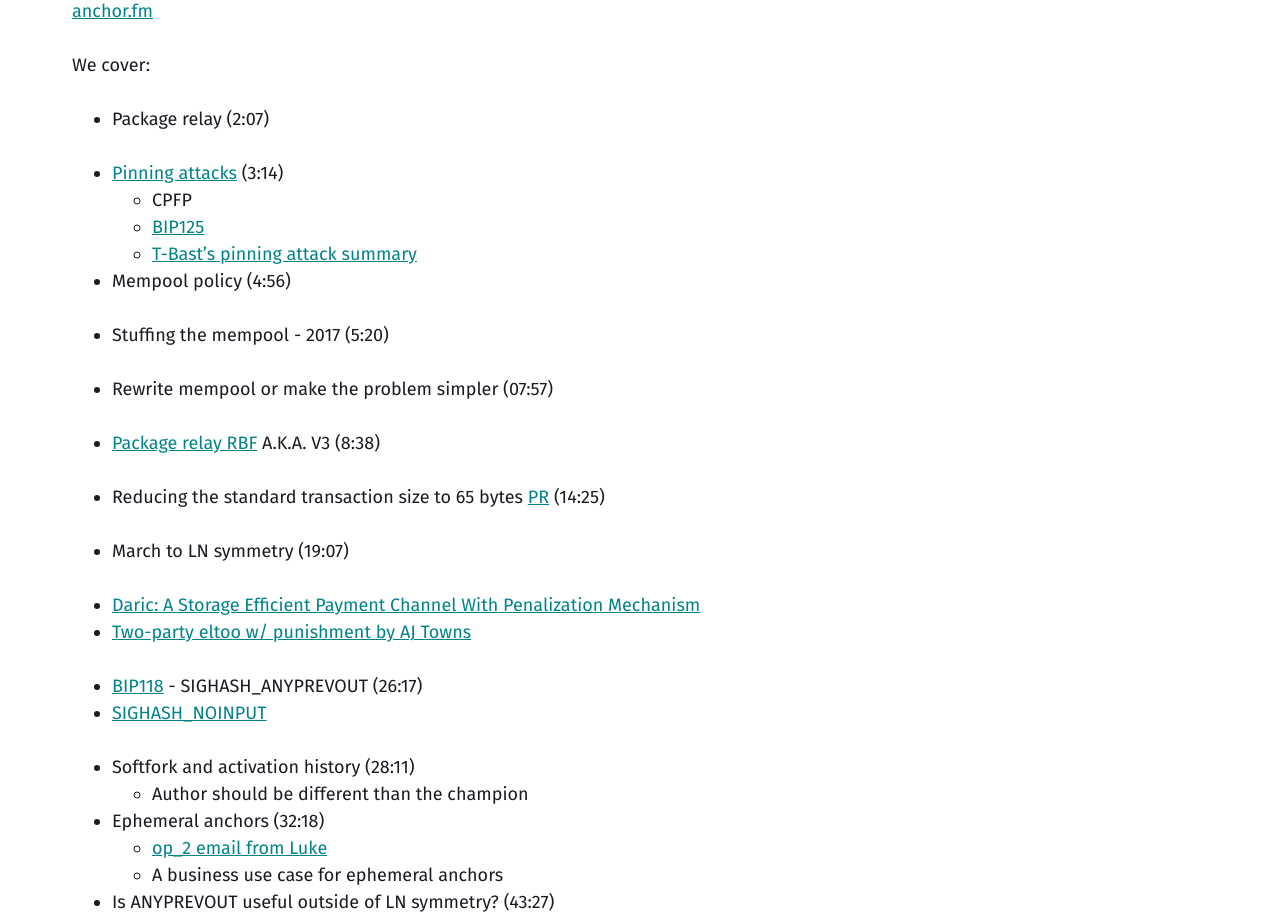
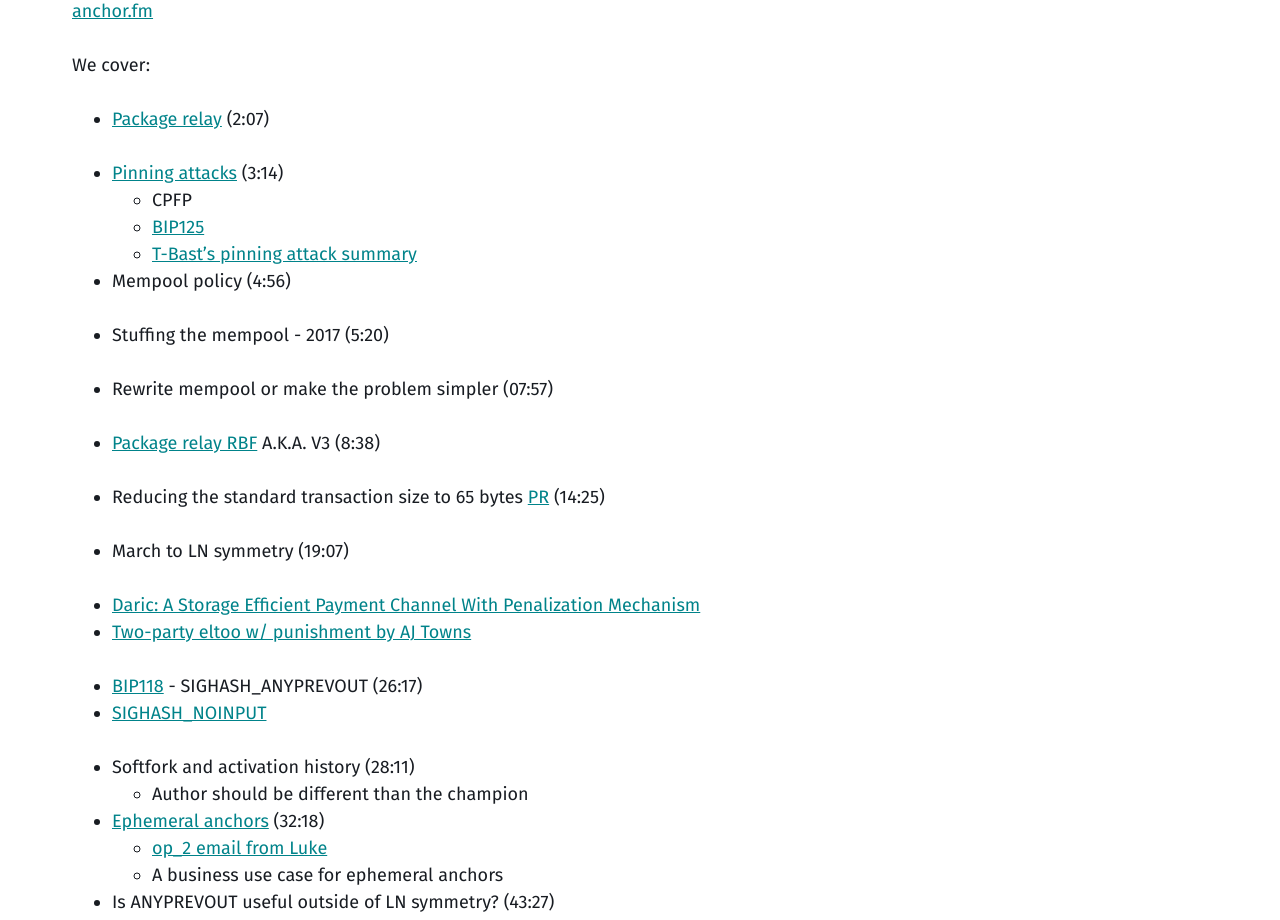
Before and after one commit to chaincodelabs/podcast-website, a Jekyll site: the page built from _posts/2023-02-15-greg-sanders.md, in a window 1280 px wide. Shown: the part 790-1710 px from the top of the page. Built offline with Jekyll 4.4.1, drawn with Linux system fonts in a browser that asks for light colours; part of the change alters nothing that is shown.

```diff
--- a/_posts/2023-02-15-greg-sanders.md
+++ b/_posts/2023-02-15-greg-sanders.md
@@ -14,7 +14,7 @@ tags:
 
 We cover:
 
-- Package relay (2:07)
+- [Package relay](https://bitcoinops.org/en/topics/package-relay/) (2:07)
 
 - [Pinning attacks](https://bitcoinops.org/en/topics/transaction-pinning/) (3:14)
   - CPFP
@@ -42,7 +42,7 @@ We cover:
 - Softfork and activation history (28:11)
   - Author should be different than the champion
 
-- Ephemeral anchors (32:18)
+- [Ephemeral anchors](https://bitcoinops.org/en/topics/ephemeral-anchors/) (32:18)
   - [op_2 email from Luke](https://lists.linuxfoundation.org/pipermail/bitcoin-dev/2018-May/015945.html)
   - A business use case for ephemeral anchors
 
```
